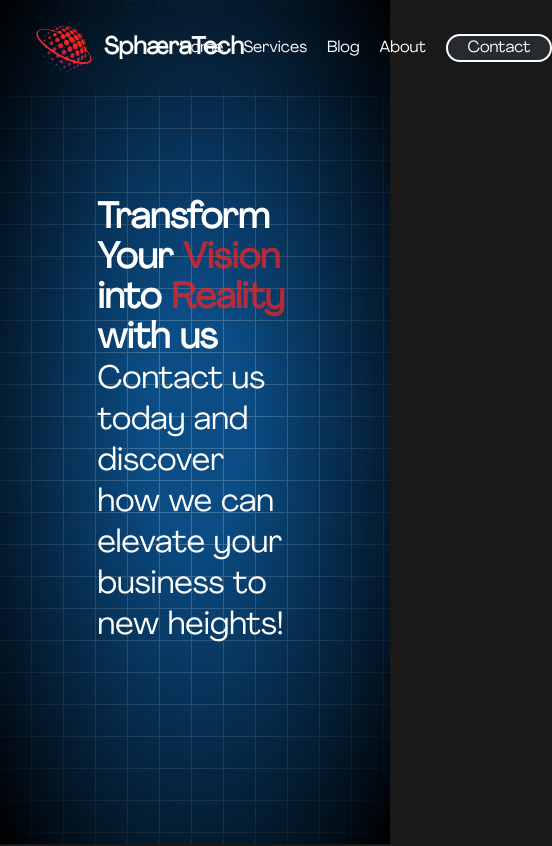
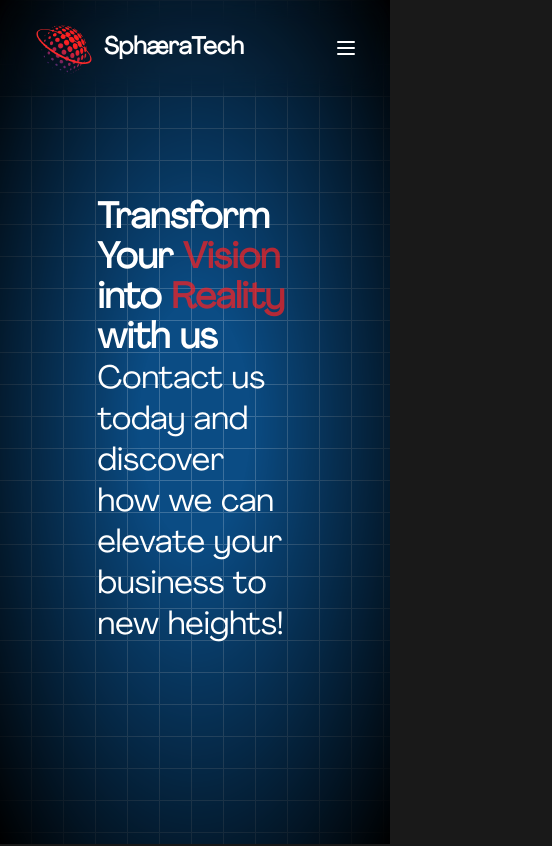
Before and after one commit to SphaeraTech/SphraTech, an Astro site: page /en in a window 390 px wide. Shown: the top 846 px of the page, 552 px wide, since content can reach past the window. Built offline with nearby package versions, Linux system fonts and the light colour scheme; Astro itself is replaced by a stand-in of ours.

Commit message:
✨ add mobile friendly navbar

```diff
--- a/src/components/react/Header.tsx
+++ b/src/components/react/Header.tsx
@@ -1,24 +1,51 @@
-import React from "react";
+import React, { useState } from "react";
 import { HoverBorderGradient } from "./ui/HoverBorderGradient";
 import { useTranslations } from "../../i18n/utils";
 
 export default function NavBar({ lang = "en" }) {
   const t = useTranslations(null, lang);
+  const [isOpen, setIsOpen] = useState(false);
 
   return (
     <header
-      className="flex items-center bg-[#0F0F0F66]/10 justify-between absolute w-full z-20 backdrop-filter
-backdrop-blur-md px-8 py-4
-"
+      className="flex items-center bg-[#0F0F0F66]/10 justify-between absolute w-full z-50 backdrop-filter
+      backdrop-blur-md px-8 py-4"
     >
-      <div>
+      <div className="flex items-center">
         <a href="/" className="flex items-center gap-2">
-          <img src="/mainLogo.webp" alt="" width="64px" />
+          <img src="/mainLogo.webp" alt="SphæraTech Logo" width="64px" />
           <span className="text-white text-2xl font-bold">SphæraTech</span>
         </a>
       </div>
-      <nav>
-        <ul className="flex flex-row text-white items-center gap-5 justify-between font-medium">
+
+      <div className="flex md:hidden">
+        <button
+          onClick={() => setIsOpen(!isOpen)}
+          className="text-white focus:outline-none"
+        >
+          <svg
+            className="w-6 h-6"
+            fill="none"
+            stroke="currentColor"
+            viewBox="0 0 24 24"
+            xmlns="http://www.w3.org/2000/svg"
+          >
+            <path
+              strokeLinecap="round"
+              strokeLinejoin="round"
+              strokeWidth="2"
+              d="M4 6h16M4 12h16M4 18h16"
+            />
+          </svg>
+        </button>
+      </div>
+
+      <nav
+        className={`${
+          isOpen ? "block" : "hidden"
+        } md:flex flex-col md:flex-row items-center text-white gap-5 font-medium absolute md:static top-full left-0 w-full bg-[#0F0F0F] md:bg-transparent md:w-auto md:mt-0  p-4 md:p-0 z-50`}
+      >
+        <ul className="flex flex-col md:flex-row gap-4 md:gap-5">
           <li className="hover:text-[#e14553] cursor-pointer">
             <a href={`/${lang}`}>{t("nav.home")}</a>
           </li>
@@ -34,7 +61,7 @@ backdrop-blur-md px-8 py-4
           <li>
             <a
               href="#"
-              className="border-2 border-white px-5 py-1 rounded-full bg-gray-600/30 "
+              className="border-2 border-white px-5 py-1 rounded-full bg-gray-600/30"
             >
               Contact
             </a>
```
